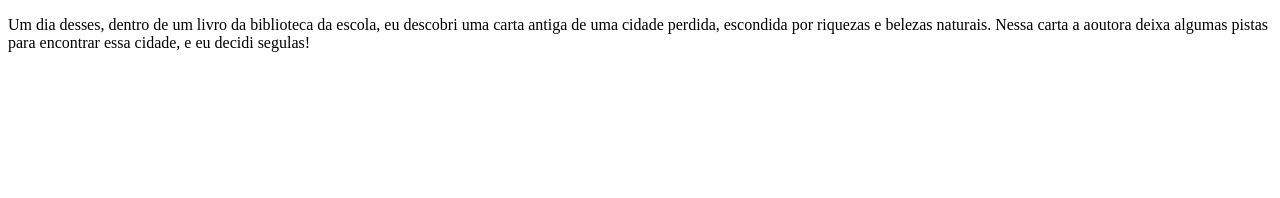
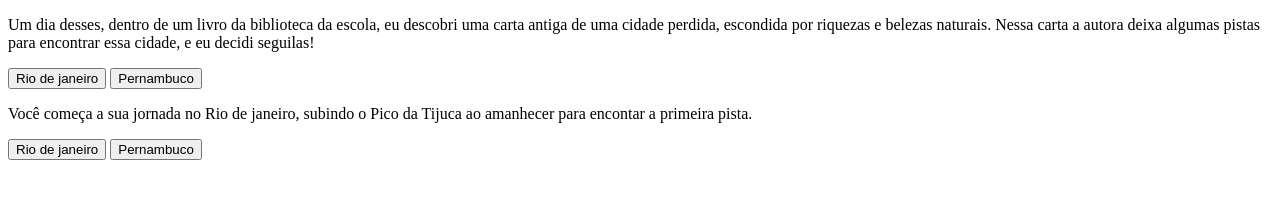
Before and after one commit to emanuelle1301/aventur, a plain HTML site: page index.html in a window 1280 px wide. Drawn offline with Linux system fonts and the light colour scheme.

Commit message:
Add files via upload

```diff
--- a/index.html
+++ b/index.html
@@ -7,9 +7,16 @@
 </head>
 <body>
     <main>
-       <div>
-          <p>Um dia desses, dentro de um livro da biblioteca da escola, eu descobri uma carta antiga de uma cidade perdida, escondida por riquezas e belezas naturais. Nessa carta a aoutora deixa algumas pistas para encontrar essa cidade, e eu decidi segulas!</p>
-       </div>
+       <div class="passo" id="passo-0">
+          <p>Um dia desses, dentro de um livro da biblioteca da escola, eu descobri uma carta antiga de uma cidade perdida, escondida por riquezas e belezas naturais. Nessa carta a autora deixa algumas pistas para encontrar essa cidade, e eu decidi seguilas!</p>
+          <button class="btn-proximo" data-proximo="1">Rio de janeiro</button>
+          <button class="btn-proximo" data-proximo="2">Pernambuco</button>
+        </div>
+        <div class="passo" id="passo-1">
+            <p>Você começa a sua jornada no Rio de janeiro, subindo o Pico da Tijuca ao amanhecer para encontar a primeira pista.</p>
+            <button class="btn-proximo" data-proximo="1">Rio de janeiro</button>
+            <button class="btn-proximo" data-proximo="2">Pernambuco</button>
+          </div>
     </main>
 
 
```
Also changed, not shown: script.js (added).
